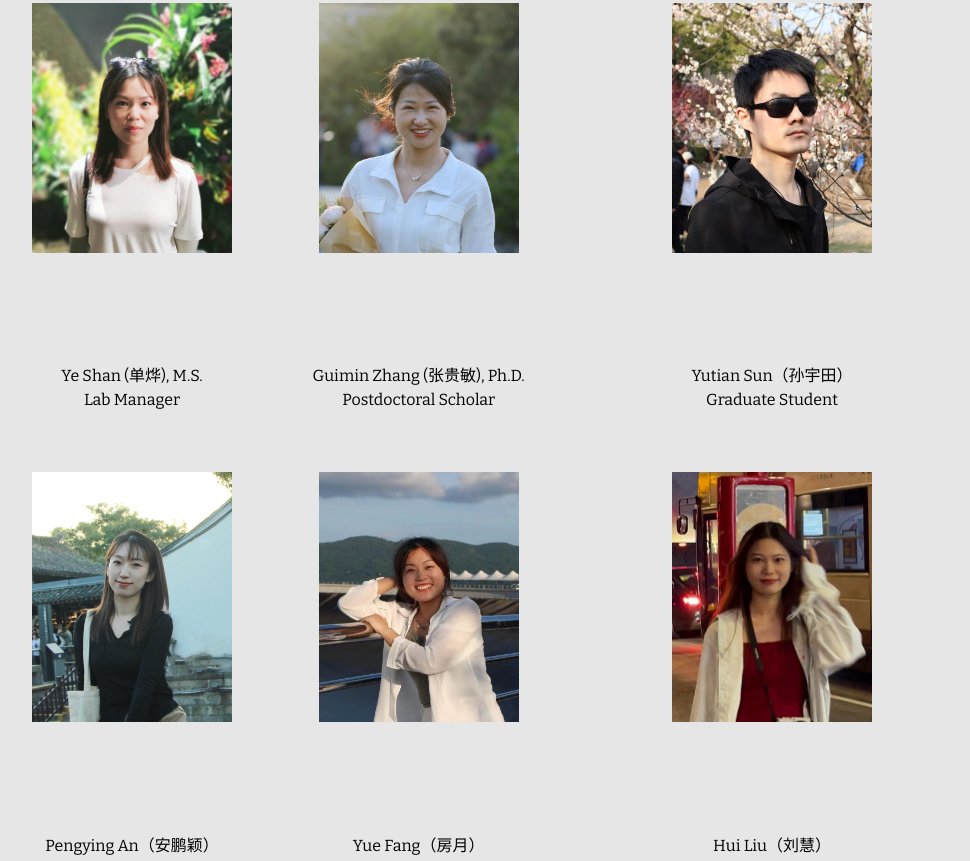
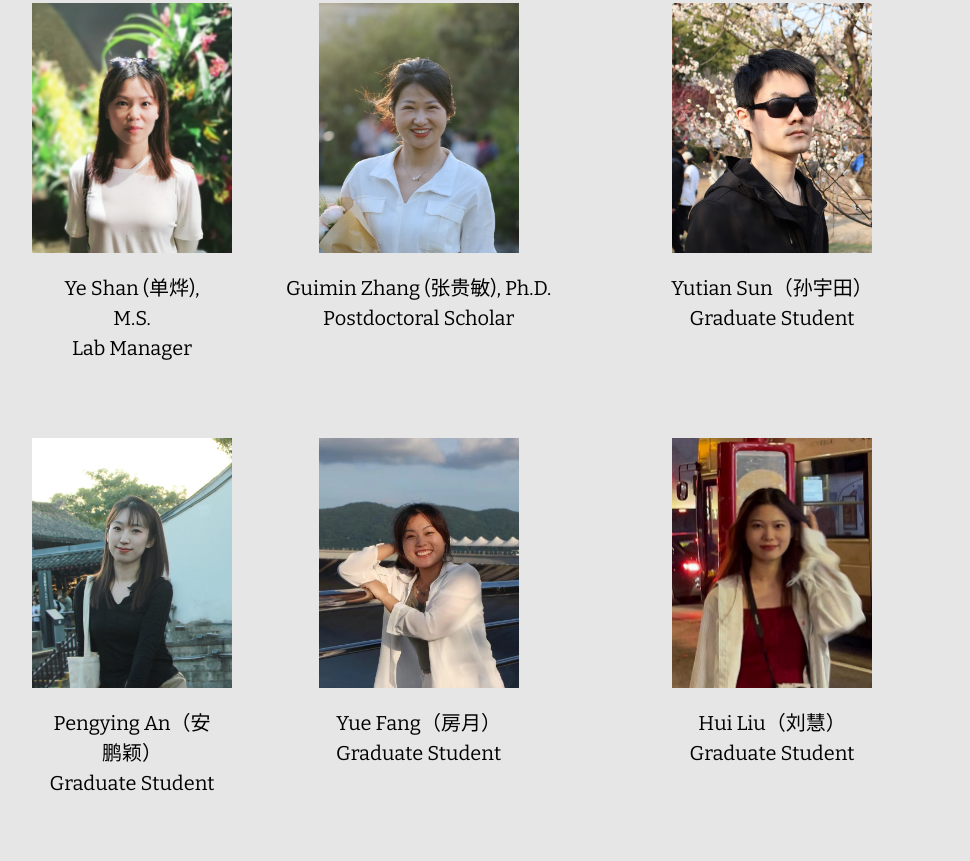
Before and after one commit to LeoZhou1234/zhoulab, a plain HTML site: page people.html in a window 1280 px wide. Shown: the part 829-1690 px from the top of the page, without its empty margins (168-1138 px from the left). Drawn offline with nearby package versions, Linux system fonts and the light colour scheme.

Commit message:
fixed font sizes and margins for people

```diff
--- a/style.css
+++ b/style.css
@@ -160,9 +160,9 @@
 
 .peopleGridItem p {
   text-align: center;
-  margin: 15x;
-  padding-top: 10cap;
-  font-size: 16px
+  margin: 15px;
+  padding-top: 5px;
+  font-size: 20px
 }
 
 .peopleGridItem img {
```
